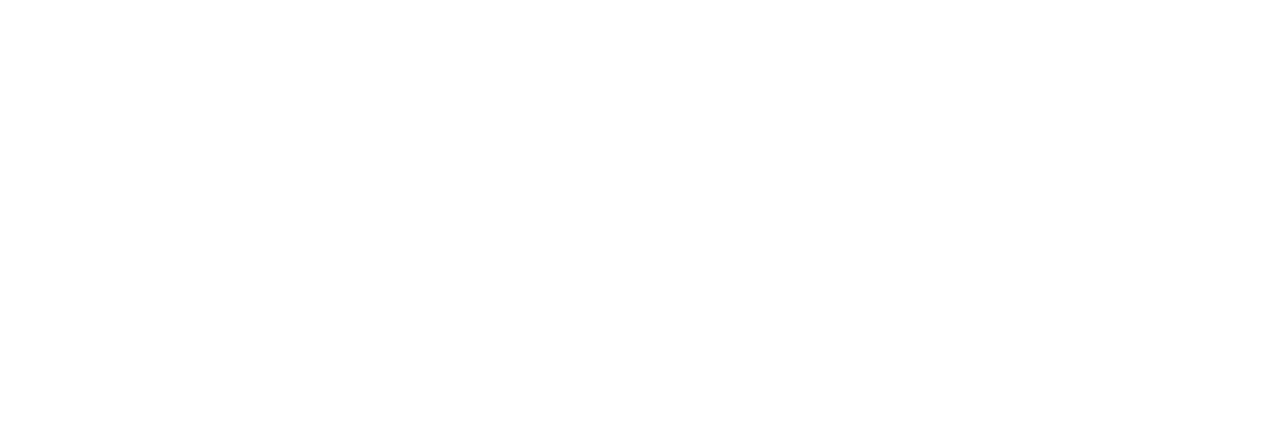
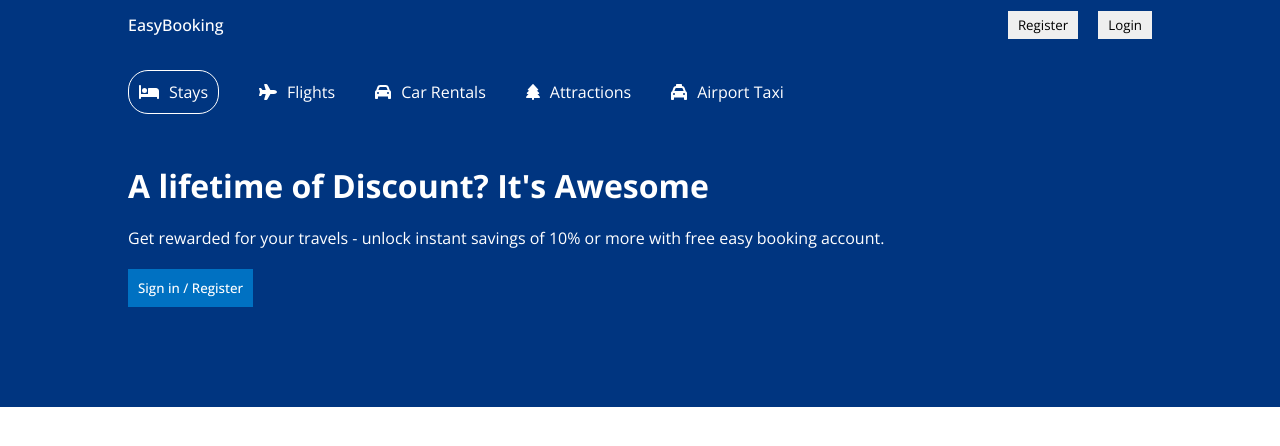
Before and after one commit to kamalahmed/easybooking, a React (Create React App) app: page / in a window 1280 px wide. Shown: the top 446 px of the page. Built offline with nearby package versions, Linux system fonts and the light colour scheme.

Commit message:
completed header design

```diff
--- a/package.json
+++ b/package.json
@@ -3,11 +3,16 @@
   "version": "0.1.0",
   "private": true,
   "dependencies": {
+    "@fortawesome/fontawesome-svg-core": "^6.1.1",
+    "@fortawesome/free-regular-svg-icons": "^6.1.1",
+    "@fortawesome/free-solid-svg-icons": "^6.1.1",
+    "@fortawesome/react-fontawesome": "^0.2.0",
     "@testing-library/jest-dom": "^5.16.4",
     "@testing-library/react": "^13.3.0",
     "@testing-library/user-event": "^13.5.0",
     "react": "^18.2.0",
     "react-dom": "^18.2.0",
+    "react-router-dom": "^6.3.0",
     "react-scripts": "5.0.1",
     "web-vitals": "^2.1.4"
   },
--- a/public/index.html
+++ b/public/index.html
@@ -24,6 +24,16 @@
       work correctly both with client-side routing and a non-root public URL.
       Learn how to configure a non-root public URL by running `npm run build`.
     -->
+    <link
+      href="https://fonts.googleapis.com/css2?family=Open+Sans:wght@300;400;500;600;700;800&display=swap"
+      rel="stylesheet"
+    />
+    <style>
+      * {
+        font-family: "Open Sans", sans-serif;
+        margin: 0;
+      }
+    </style>
     <title>React App</title>
   </head>
   <body>
--- a/src/App.js
+++ b/src/App.js
@@ -1,8 +1,21 @@
+import {
+  BrowserRouter,
+  Routes,
+  Route,
+} from "react-router-dom";
+import Home from "./pages/home/Home";
+import Hotel from "./pages/hotel/Hotel";
+import List from "./pages/list/List";
+
 function App() {
   return (
-    <div className="App">
-
-    </div>
+    <BrowserRouter>
+    <Routes>
+      <Route path="/" element={<Home/>}/>
+      <Route path="/hotels" element={<List/>}/>
+      <Route path="/hotels/:id" element={<Hotel/>}/>
+    </Routes>
+    </BrowserRouter>
   );
 }
 
--- /dev/null
+++ b/src/pages/components/header/Header.jsx
@@ -0,0 +1,44 @@
+import './header.css';
+import { FontAwesomeIcon } from '@fortawesome/react-fontawesome';
+import { faBed, faCar, faPlane, faTaxi, faTree } from '@fortawesome/free-solid-svg-icons';
+
+function Header() {
+  return (
+    <div className='header'>
+        <div className="headerContainer">
+        <div className="headerList">
+            <div className="headerListItem active">
+                <FontAwesomeIcon icon={faBed} />
+                <span>Stays</span>
+            </div>
+            <div className="headerListItem">
+                <FontAwesomeIcon icon={faPlane} />
+                <span>Flights</span>
+            </div>
+
+            <div className="headerListItem">
+                <FontAwesomeIcon icon={faCar} />
+                <span>Car Rentals</span>
+            </div>
+
+            <div className="headerListItem">
+                <FontAwesomeIcon icon={faTree} />
+                <span>Attractions</span>
+            </div>
+
+            <div className="headerListItem">
+                <FontAwesomeIcon icon={faTaxi} />
+                <span>Airport Taxi</span>
+            </div>
+        </div>
+        <h1 className="headerTitle">A lifetime of Discount? It's Awesome</h1>
+        <p className="headerDesc">
+            Get rewarded for your travels - unlock instant savings of 10% or more with free easy booking account.
+        </p>
+        <button className="headerBtn">Sign in / Register</button>
+        </div>
+    </div>
+  )
+}
+
+export default Header
--- /dev/null
+++ b/src/pages/components/header/header.css
@@ -0,0 +1,43 @@
+.header {
+    background-color: #003580;
+    color: #ffff;
+    display: flex;
+    justify-content: center;
+}
+
+.headerContainer {
+    width: 100%;
+    max-width: 102.4rem;
+    margin: 2rem 0 10rem 0;
+}
+
+.headerList {
+    display: flex;
+    gap: 4rem;
+    margin-bottom: 5rem;
+}
+
+.headerListItem {
+    display: flex;
+    align-items: center;
+    gap: 1rem;
+}
+
+.headerListItem.active {
+    border: 1px solid #fff;
+    border-radius: 2rem;
+    padding: 1rem;
+}
+
+.headerDesc {
+    margin: 2rem 0;
+}
+
+.headerBtn {
+    background-color: #0071c2;
+    color: #fff;
+    font-weight: 500;
+    border: none;
+    cursor: pointer;
+    padding: 1rem;
+}
--- /dev/null
+++ b/src/pages/components/navbar/Navbar.jsx
@@ -0,0 +1,15 @@
+import './navbar.css';
+
+export default function Navbar() {
+  return (
+    <div className='navbar'>
+        <div className="navContainer">
+            <span className="logo">EasyBooking</span>
+            <div className="navItems">
+                <button className="navButton">Register</button>
+                <button className="navButton">Login</button>
+            </div>
+        </div>
+    </div>
+  )
+}
--- /dev/null
+++ b/src/pages/components/navbar/navbar.css
@@ -0,0 +1,27 @@
+.navbar {
+    height: 50px;
+    background-color: #003580;
+    display: flex;
+    justify-content: center;
+}
+
+.navContainer {
+    width: 100%;
+    max-width: 102.4rem; /*1024px*/
+    color: #fff;
+    display: flex;
+    align-items: center;
+    justify-content: space-between;
+}
+
+.logo {
+    font-weight: 500;
+}
+
+.navButton {
+    border: none;
+    padding: .5rem 1rem;
+    margin-left: 2rem;
+    cursor: pointer;
+    columns: #003580;
+}
--- /dev/null
+++ b/src/pages/home/Home.jsx
@@ -0,0 +1,14 @@
+import Header from '../components/header/Header'
+import Navbar from '../components/navbar/Navbar'
+import './home.css'
+
+function Home() {
+  return (
+    <div>
+        <Navbar/>
+        <Header/>
+    </div>
+  )
+}
+
+export default Home
--- /dev/null
+++ b/src/pages/home/home.css
@@ -0,0 +1,7 @@
+html {
+    font-size: 62.5%;
+}
+
+body{
+    font-size: 1.6rem;
+}
--- /dev/null
+++ b/src/pages/hotel/Hotel.jsx
@@ -0,0 +1,9 @@
+import React from 'react'
+
+function Hotel() {
+  return (
+    <div>Hotel</div>
+  )
+}
+
+export default Hotel
--- /dev/null
+++ b/src/pages/list/List.jsx
@@ -0,0 +1,9 @@
+import React from 'react'
+
+function List() {
+  return (
+    <div>List</div>
+  )
+}
+
+export default List
```
Also changed, not shown: 1 other file (tests, documents, lock files or other folders).
